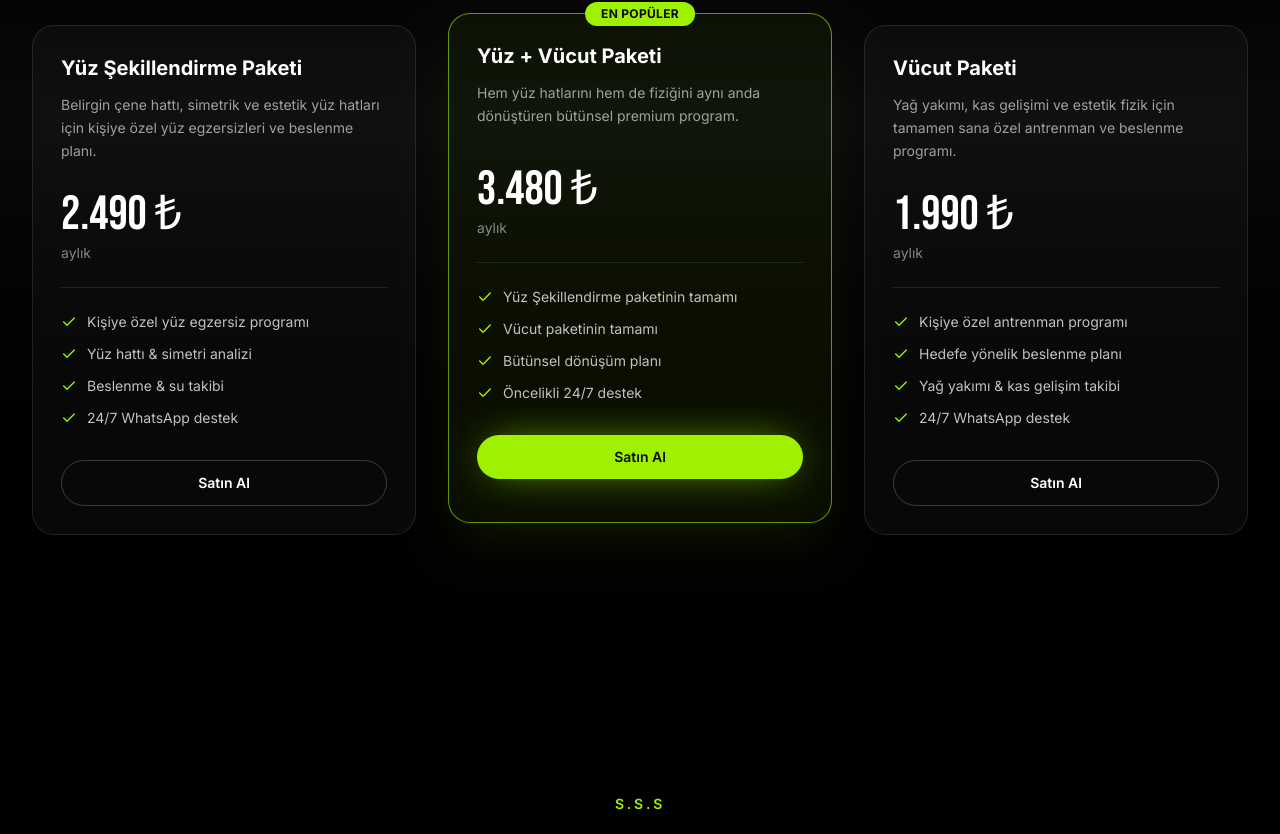
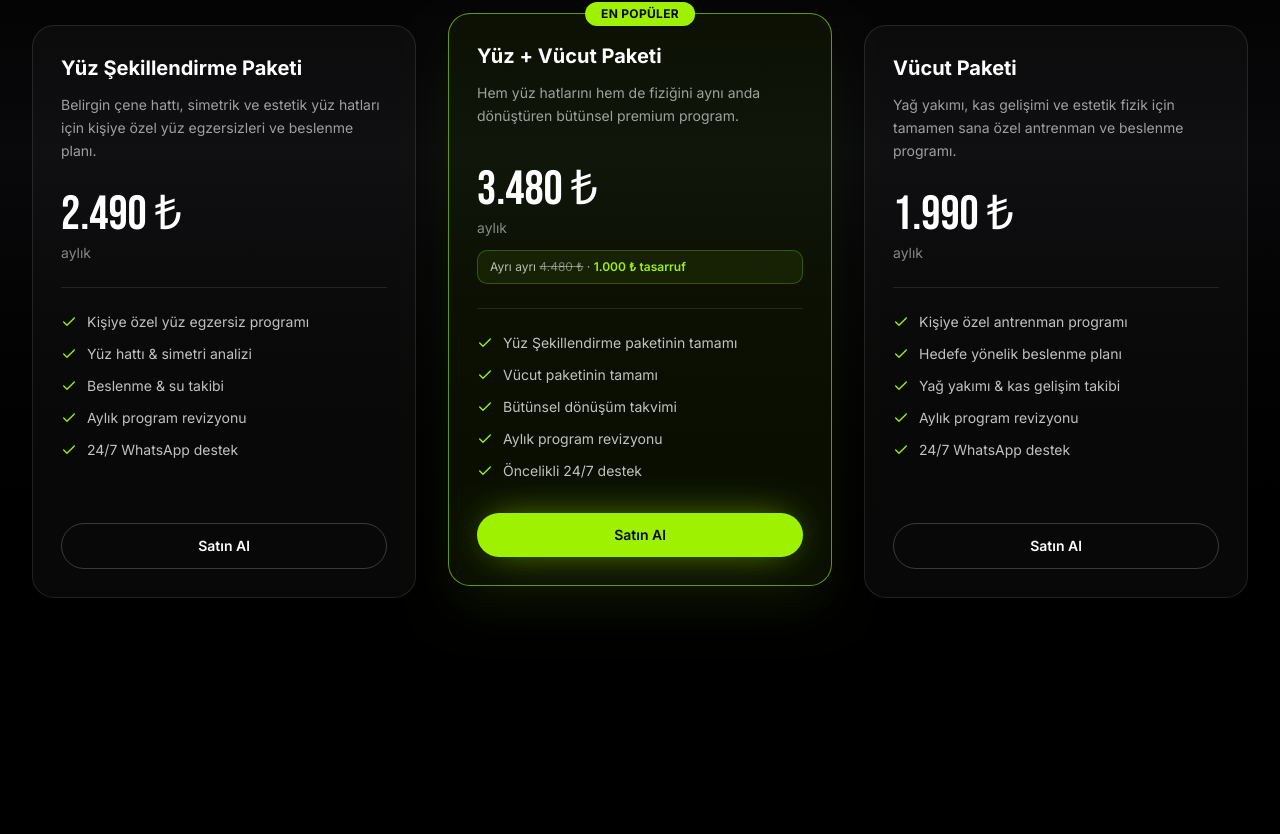
Before and after one commit to eraykn/tahacloud-, a Next.js app: page / in a window 1280 px wide. Shown: the part 5421-6255 px from the top of the page. Built offline with nearby package versions, Linux system fonts and the light colour scheme.

Commit message:
fix + debug

```diff
--- a/src/app/gizlilik-sozlesmesi/page.tsx
+++ b/src/app/gizlilik-sozlesmesi/page.tsx
@@ -12,7 +12,7 @@ const SECTIONS: LegalSection[] = [
     id: "gizlilik-taahhudu",
     title: "Gizlilik Taahhüdü",
     paragraphs: [
-      "Taha Bulut, kişisel bilgi ve veri güvenliğini önemsemekte ve bu hususta gerekli olan tüm tedbirleri almaya özen göstermektedir. Kullanıcılar da Uygulamayı kullanarak işbu gizlilik sözleşmesi hükümlerine uygun davranacaklarını kabul, beyan ve taahhüt ederler.",
+      "Taha Berkan Bulut, kişisel bilgi ve veri güvenliğini önemsemekte ve bu hususta gerekli olan tüm tedbirleri almaya özen göstermektedir. Kullanıcılar da Uygulamayı kullanarak işbu gizlilik sözleşmesi hükümlerine uygun davranacaklarını kabul, beyan ve taahhüt ederler.",
       "İşbu Gizlilik Sözleşmesi, Sitenin tüm bölümlerinde geçerli olacaktır.",
     ],
   },
@@ -20,44 +20,44 @@ const SECTIONS: LegalSection[] = [
     id: "bilgilerin-korunmasi",
     title: "Bilgilerin Korunması",
     paragraphs: [
-      "Kullanıcıların bilgilerinin korunması ve gizliliğin sürdürülebilmesi Taha Bulut'un birinci önceliğidir. Bu nedenle Kullanıcıların vermiş olduğu bilgiler, sözleşmede belirtilen kurallar ve amaçlar dışında herhangi bir kapsamda kullanılmayacak, üçüncü şahıslarla paylaşılmayacaktır.",
+      "Kullanıcıların bilgilerinin korunması ve gizliliğin sürdürülebilmesi Taha Berkan Bulut'un birinci önceliğidir. Bu nedenle Kullanıcıların vermiş olduğu bilgiler, sözleşmede belirtilen kurallar ve amaçlar dışında herhangi bir kapsamda kullanılmayacak, üçüncü şahıslarla paylaşılmayacaktır.",
     ],
   },
   {
     id: "iletisim-hakki",
     title: "İletişim Hakkı",
     paragraphs: [
-      "Taha Bulut'un, Kullanıcı tarafından siteye kayıt formunda belirtilen veya daha sonra kendisi tarafından güncellenen adresi, e-posta adresi, sabit ve mobil telefon hatları ve diğer iletişim bilgileri üzerinden mektup, e-posta, SMS, telefon görüşmesi ve diğer yollarla iletişim, pazarlama, bildirim ve diğer amaçlarla Kullanıcıya ulaşma hakkı bulunmaktadır.",
-      "Kullanıcı, işbu sözleşmeyi kabul etmekle, aksine bir yazılı bildirimi olmadığı müddetçe Taha Bulut'un kendisine yönelik yukarıda belirtilen iletişim faaliyetlerinde bulunabileceğini kabul ve beyan etmektedir.",
+      "Taha Berkan Bulut'un, Kullanıcı tarafından siteye kayıt formunda belirtilen veya daha sonra kendisi tarafından güncellenen adresi, e-posta adresi, sabit ve mobil telefon hatları ve diğer iletişim bilgileri üzerinden mektup, e-posta, SMS, telefon görüşmesi ve diğer yollarla iletişim, pazarlama, bildirim ve diğer amaçlarla Kullanıcıya ulaşma hakkı bulunmaktadır.",
+      "Kullanıcı, işbu sözleşmeyi kabul etmekle, aksine bir yazılı bildirimi olmadığı müddetçe Taha Berkan Bulut'un kendisine yönelik yukarıda belirtilen iletişim faaliyetlerinde bulunabileceğini kabul ve beyan etmektedir.",
     ],
   },
   {
     id: "bilgi-erisimi",
     title: "Bilgi Erişimi ve Paylaşımı",
     paragraphs: [
-      "Websitesi ile ilgili sorunların tanımlanabilmesi ve websitesinde çıkabilecek muhtemel sorunların acil olarak giderilmesi için, Taha Bulut gerektiğinde Kullanıcıların IP adresini ve sosyal ağ kullanıcı hesabında kayıtlı bilgileri kaydedebilir ve bu kayıtları anılan bu amaçlarla kullanabilir.",
-      "Bu IP adresleri, Taha Bulut tarafından kullanıcılarını ve ziyaretçilerini genel anlamda tanımlamak ve kapsamlı şekilde demografik veri toplayabilmek amacıyla kullanılabilir.",
+      "Websitesi ile ilgili sorunların tanımlanabilmesi ve websitesinde çıkabilecek muhtemel sorunların acil olarak giderilmesi için, Taha Berkan Bulut gerektiğinde Kullanıcıların IP adresini ve sosyal ağ kullanıcı hesabında kayıtlı bilgileri kaydedebilir ve bu kayıtları anılan bu amaçlarla kullanabilir.",
+      "Bu IP adresleri, Taha Berkan Bulut tarafından kullanıcılarını ve ziyaretçilerini genel anlamda tanımlamak ve kapsamlı şekilde demografik veri toplayabilmek amacıyla kullanılabilir.",
     ],
   },
   {
     id: "gizli-bilgilerin-saklanmasi",
     title: "Gizli Bilgilerin Saklanması",
     paragraphs: [
-      "Taha Bulut, kendisine verilen gizli bilgileri kesinlikle özel ve gizli tutmayı, bunu bir sır olarak saklamayı yükümlülük olarak kabul ettiğini; gizliliğin sağlanıp sürdürülmesi, gizli bilginin tamamının veya herhangi bir parçasının kamu alanına girmesini, yetkisiz kullanımını veya üçüncü bir kişiye açıklanmasını önleme gereği olan gerekli tüm tedbirleri almayı ve üzerine düşen tüm özeni tam olarak göstermeyi taahhüt etmektedir.",
+      "Taha Berkan Bulut, kendisine verilen gizli bilgileri kesinlikle özel ve gizli tutmayı, bunu bir sır olarak saklamayı yükümlülük olarak kabul ettiğini; gizliliğin sağlanıp sürdürülmesi, gizli bilginin tamamının veya herhangi bir parçasının kamu alanına girmesini, yetkisiz kullanımını veya üçüncü bir kişiye açıklanmasını önleme gereği olan gerekli tüm tedbirleri almayı ve üzerine düşen tüm özeni tam olarak göstermeyi taahhüt etmektedir.",
     ],
   },
   {
     id: "kvkk-uyumu",
     title: "KVKK Uyumu",
     paragraphs: [
-      "Metnin onayıyla birlikte Taha Bulut da KVKK'ye uyacağını, verileri Kanun'un öngördüğü şekilde işleyeceğini ve hukuki sorumluluk altına gireceğini kabul eder.",
+      "Metnin onayıyla birlikte Taha Berkan Bulut da KVKK'ye uyacağını, verileri Kanun'un öngördüğü şekilde işleyeceğini ve hukuki sorumluluk altına gireceğini kabul eder.",
     ],
   },
   {
     id: "degisiklikler",
     title: "Değişiklikler",
     paragraphs: [
-      "Taha Bulut, işbu gizlilik bildiriminde geçen hükümleri gerekli gördüğü zamanda Uygulamada yayınlamak şartıyla değiştirebilir. Taha Bulut'un değişiklik yaptığı gizlilik bildirimi hükümleri, Uygulamada yayınlandığı tarihte yürürlüğe girmiş kabul edilir.",
+      "Taha Berkan Bulut, işbu gizlilik bildiriminde geçen hükümleri gerekli gördüğü zamanda Uygulamada yayınlamak şartıyla değiştirebilir. Taha Berkan Bulut'un değişiklik yaptığı gizlilik bildirimi hükümleri, Uygulamada yayınlandığı tarihte yürürlüğe girmiş kabul edilir.",
     ],
   },
 ];
--- a/src/app/kvkk-aydinlatma-metni/page.tsx
+++ b/src/app/kvkk-aydinlatma-metni/page.tsx
@@ -16,7 +16,7 @@ const SECTIONS: LegalSection[] = [
       "6698 Sayılı Kişisel Verilerin Korunması Kanunu uyarınca veri sorumlusu kimliği aşağıdaki gibidir:",
     ],
     list: [
-      "Ad Soyad: Taha Bulut",
+      "Ad Soyad: Taha Berkan Bulut",
       "Adres: İstanbul, Türkiye",
       `E-posta: ${SITE.email}`,
     ],
--- a/src/app/mesafeli-satis-sozlesmesi/page.tsx
+++ b/src/app/mesafeli-satis-sozlesmesi/page.tsx
@@ -1,4 +1,5 @@
 import type { Metadata } from "next";
+import { SITE } from "@/lib/site";
 import { LegalPage, type LegalSection } from "@/components/legal-page";
 
 export const metadata: Metadata = {
@@ -15,7 +16,7 @@ const SECTIONS: LegalSection[] = [
       "İşbu Sözleşme aşağıdaki taraflar arasında aşağıda belirtilen hüküm ve şartlar çerçevesinde imzalanmıştır.",
     ],
     list: [
-      "SATICI: Taha Bulut, İstanbul, Türkiye, iletisim@tahacloud.com",
+      `SATICI: Taha Berkan Bulut, İstanbul, Türkiye, ${SITE.email}`,
       "ALICI: Sipariş esnasında bilgileri girilecek olan kişidir. İşbu sözleşmeyi kabul etmekle ALICI, sözleşme konusu siparişi onayladığı takdirde sipariş konusu bedeli ve varsa ek ücretleri ödeme yükümlülüğü altına gireceğini kabul eder.",
     ],
   },
@@ -87,6 +88,10 @@ const SECTIONS: LegalSection[] = [
         title: "Sözleşme Feshi",
         paragraphs: [
           "SATICI, ALICININ programa aykırı davrandığının tespiti üzerine sözleşmeyi feshetme hakkına sahiptir. 6 hafta boyunca WhatsApp ya da başka bir iletişim kanalı ile ALICININ, SATICIYLA herhangi bir şekilde iletişime geçmemesi halinde SATICININ derhal fesih hakkı saklıdır.",
+          {
+            text: "İşbu maddede düzenlenen 6 haftalık iletişimsizlik süresi, 9.10 maddesi uyarınca usulüne uygun olarak başlatılmış program dondurma dönemlerinde işlemez. Dondurma dönemi boyunca ALICININ iletişime geçmemesi fesih sebebi sayılmaz.",
+            emphasis: true,
+          },
         ],
       },
       {
@@ -101,6 +106,15 @@ const SECTIONS: LegalSection[] = [
         title: "Başarı Yüzdesi",
         paragraphs: [
           "ALICI'nın, programa uyumunu gösteren aylık başarı yüzdesinin %20'nin altında kalması durumunda hizmet iptal edilebilir, söz konusu bu durum tarafların karşılıklı anlaşması neticesinde gerçekleşecektir.",
+        ],
+      },
+      {
+        code: "9.10",
+        title: "Program Dondurma Hakkı",
+        paragraphs: [
+          "12 aylık taahhütle satın alınan paketlerde ALICI, sözleşme süresi boyunca toplam 2 ayı geçmemek üzere programını dondurma hakkına sahiptir. Dondurma hakkı, en az 1 ay kesintisiz olarak ve yılda en fazla iki kez kullanılabilir.",
+          "Dondurma talebi, dondurmanın başlamasından en az 7 gün önce SATICI'ya yazılı olarak (WhatsApp veya e-posta) bildirilir. Talep bildirimin SATICI tarafından teyit edilmesiyle yürürlüğe girer.",
+          "Dondurma süresi boyunca SATICI'nın program hazırlama, güncelleme ve destek yükümlülükleri askıya alınır; sözleşme süresi dondurulan süre kadar uzar. Dondurma, ALICI'ya ücret iadesi hakkı doğurmaz.",
         ],
       },
     ],
--- a/src/components/legal-page.tsx
+++ b/src/components/legal-page.tsx
@@ -13,7 +13,7 @@ export type LegalSection = {
   paragraphs?: LegalParagraph[];
   list?: string[];
   terms?: { term: string; def: string }[];
-  subsections?: { code: string; title: string; paragraphs: string[] }[];
+  subsections?: { code: string; title: string; paragraphs: LegalParagraph[] }[];
   note?: { heading: string; paragraphs: string[] };
   danger?: boolean;
 };
@@ -161,11 +161,23 @@ export function LegalPage({
                         <span className="text-brand">{sub.code}</span>{" "}
                         {sub.title}
                       </h3>
-                      {sub.paragraphs.map((p) => (
-                        <p key={p} className="mt-2 leading-relaxed text-white/70">
-                          {p}
-                        </p>
-                      ))}
+                      {sub.paragraphs.map((p, idx) => {
+                        const text = typeof p === "string" ? p : p.text;
+                        const emphasis = typeof p !== "string" && p.emphasis;
+                        return (
+                          <p
+                            key={idx}
+                            className={cn(
+                              "mt-2 leading-relaxed",
+                              emphasis
+                                ? "font-serif italic text-white/85"
+                                : "text-white/70",
+                            )}
+                          >
+                            {text}
+                          </p>
+                        );
+                      })}
                     </div>
                   ))}
                 </div>
--- a/src/components/packages.tsx
+++ b/src/components/packages.tsx
@@ -15,14 +15,38 @@ const TERMS: Term[] = [
   { months: 12, label: "12 Ay", pct: 30 },
 ];
 
+/** Kademeli ödüllerin açıldığı taahhüt süreleri — artan sırada. */
+const LADDER_TERMS = [3, 6, 12] as const;
+type LadderTerm = (typeof LADDER_TERMS)[number];
+
+/**
+ * Taahhüt uzadıkça açılan ortak ödüller. Her kademe yeni bir eksen açar:
+ * 3 ay adaptasyon, 6 ay kalıcı varlık, 12 ay güvence ve ayrıcalık.
+ * Tek kaynak olduğu için paketler arası tutarsızlık imkânsız.
+ */
+const LADDER: Record<LadderTerm, string[]> = {
+  3: ["Haftalık foto & ölçüm analizi", "2 haftada bir program güncellemesi"],
+  6: [
+    "Egzersiz video kütüphanesi (kalıcı erişim)",
+    "Detaylı ilerleme raporu",
+  ],
+  12: [
+    "Yılda 2 ay program dondurma hakkı",
+    "Öncelikli yanıt hattı (mesai içi ≤2 saat)",
+    "Tüm program arşivi kalıcı senin",
+    "Sezonluk periyodizasyon planı",
+  ],
+};
+
 type Package = {
   name: string;
   monthly: number;
   desc: string;
   base: string[];
-  m3?: string[];
-  m6?: string[];
-  m12?: string[];
+  /** Pakete özel, kademeye bağlı ek ayrıcalıklar. */
+  perks?: Partial<Record<LadderTerm, string[]>>;
+  /** Paketleri ayrı ayrı almanın aylık toplamı — tasarruf rozeti için. */
+  separateMonthly?: number;
   highlight?: boolean;
 };
 
@@ -35,28 +59,27 @@ const PACKAGES: Package[] = [
       "Kişiye özel yüz egzersiz programı",
       "Yüz hattı & simetri analizi",
       "Beslenme & su takibi",
+      "Aylık program revizyonu",
       "24/7 WhatsApp destek",
     ],
-    m3: ["Haftalık ölçüm & foto analizi", "Aylık program güncellemesi"],
-    m6: ["Detaylı ilerleme raporu", "Cilt & bakım önerileri"],
-    m12: ["Aylık bire bir görüntülü görüşme", "Ömür boyu program erişimi"],
+    perks: { 12: ["Aylık bire bir görüntülü görüşme"] },
   },
   {
     name: "Yüz + Vücut Paketi",
     monthly: 3480,
+    separateMonthly: 1990 + 2490,
     desc: "Hem yüz hatlarını hem de fiziğini aynı anda dönüştüren bütünsel premium program.",
     base: [
       "Yüz Şekillendirme paketinin tamamı",
       "Vücut paketinin tamamı",
-      "Bütünsel dönüşüm planı",
+      "Bütünsel dönüşüm takvimi",
+      "Aylık program revizyonu",
       "Öncelikli 24/7 destek",
     ],
-    m3: ["Haftalık ölçüm & foto analizi", "Aylık strateji görüşmesi"],
-    m6: ["Detaylı ilerleme raporu", "Takviye & bakım önerileri"],
-    m12: [
-      "Aylık bire bir görüntülü görüşme",
-      "Ömür boyu erişim + VIP destek",
-    ],
+    perks: {
+      6: ["Aylık bire bir görüntülü görüşme"],
+      12: ["Paket odağı değiştirme hakkı (yüz ↔ vücut)"],
+    },
     highlight: true,
   },
   {
@@ -67,23 +90,26 @@ const PACKAGES: Package[] = [
       "Kişiye özel antrenman programı",
       "Hedefe yönelik beslenme planı",
       "Yağ yakımı & kas gelişim takibi",
+      "Aylık program revizyonu",
       "24/7 WhatsApp destek",
     ],
-    m3: ["Haftalık ölçüm & foto analizi", "Takviye (supplement) önerileri"],
-    m6: ["Antrenman video kütüphanesi", "Aylık strateji görüşmesi"],
-    m12: ["Aylık bire bir görüntülü görüşme", "Sezonluk periyodizasyon planı"],
+    perks: { 12: ["Aylık bire bir görüntülü görüşme"] },
   },
 ];
 
 const fmt = (n: number) => new Intl.NumberFormat("tr-TR").format(n) + " ₺";
 
+/** Taahhüt indirimi uygulanmış toplam tutar. */
+const priceFor = (monthly: number, term: Term) =>
+  Math.round((monthly * term.months * (100 - term.pct)) / 100);
+
 function featuresFor(pkg: Package, months: number): string[] {
-  return [
-    ...pkg.base,
-    ...(months >= 3 ? pkg.m3 ?? [] : []),
-    ...(months >= 6 ? pkg.m6 ?? [] : []),
-    ...(months >= 12 ? pkg.m12 ?? [] : []),
-  ];
+  const features = [...pkg.base];
+  for (const t of LADDER_TERMS) {
+    if (months < t) break;
+    features.push(...LADDER[t], ...(pkg.perks?.[t] ?? []));
+  }
+  return features;
 }
 
 export default function Packages() {
@@ -205,8 +231,12 @@ export default function Packages() {
         >
           {PACKAGES.map((pkg) => {
             const base = pkg.monthly * term.months;
-            const price = Math.round((base * (100 - term.pct)) / 100);
+            const price = priceFor(pkg.monthly, term);
             const features = featuresFor(pkg, term.months);
+            const separateTotal = pkg.separateMonthly
+              ? priceFor(pkg.separateMonthly, term)
+              : 0;
+            const savings = separateTotal - price;
 
             return (
               <motion.article
@@ -248,10 +278,22 @@ export default function Packages() {
                   <div className="mt-1 text-sm text-white/50">
                     {term.months === 1 ? "aylık" : `${term.months} ay toplam`}
                   </div>
+                  {savings > 0 && (
+                    <div className="mt-3 rounded-lg border border-brand/25 bg-brand/[0.07] px-3 py-2 text-xs text-white/70">
+                      Ayrı ayrı{" "}
+                      <span className="text-white/45 line-through">
+                        {fmt(separateTotal)}
+                      </span>{" "}
+                      ·{" "}
+                      <span className="font-semibold text-brand">
+                        {fmt(savings)} tasarruf
+                      </span>
+                    </div>
+                  )}
                 </div>
 
                 {/* Features */}
-                <ul className="mt-6 flex flex-col gap-3 border-t border-white/10 pt-6">
+                <ul className="mt-6 flex flex-1 flex-col gap-3 border-t border-white/10 pt-6">
                   {features.map((f) => (
                     <li
                       key={f}
--- a/src/lib/site.ts
+++ b/src/lib/site.ts
@@ -7,7 +7,7 @@ export const SITE = {
   brand: "tahacloud coaching",
   description: "Premium fitness & coaching — train like it matters.",
 
-  email: "iletisim@tahacloud.com",
+  email: "tahacloud@outlook.com",
   phoneDisplay: "+90 541 329 94 80",
   location: "İstanbul, Türkiye",
 
```
